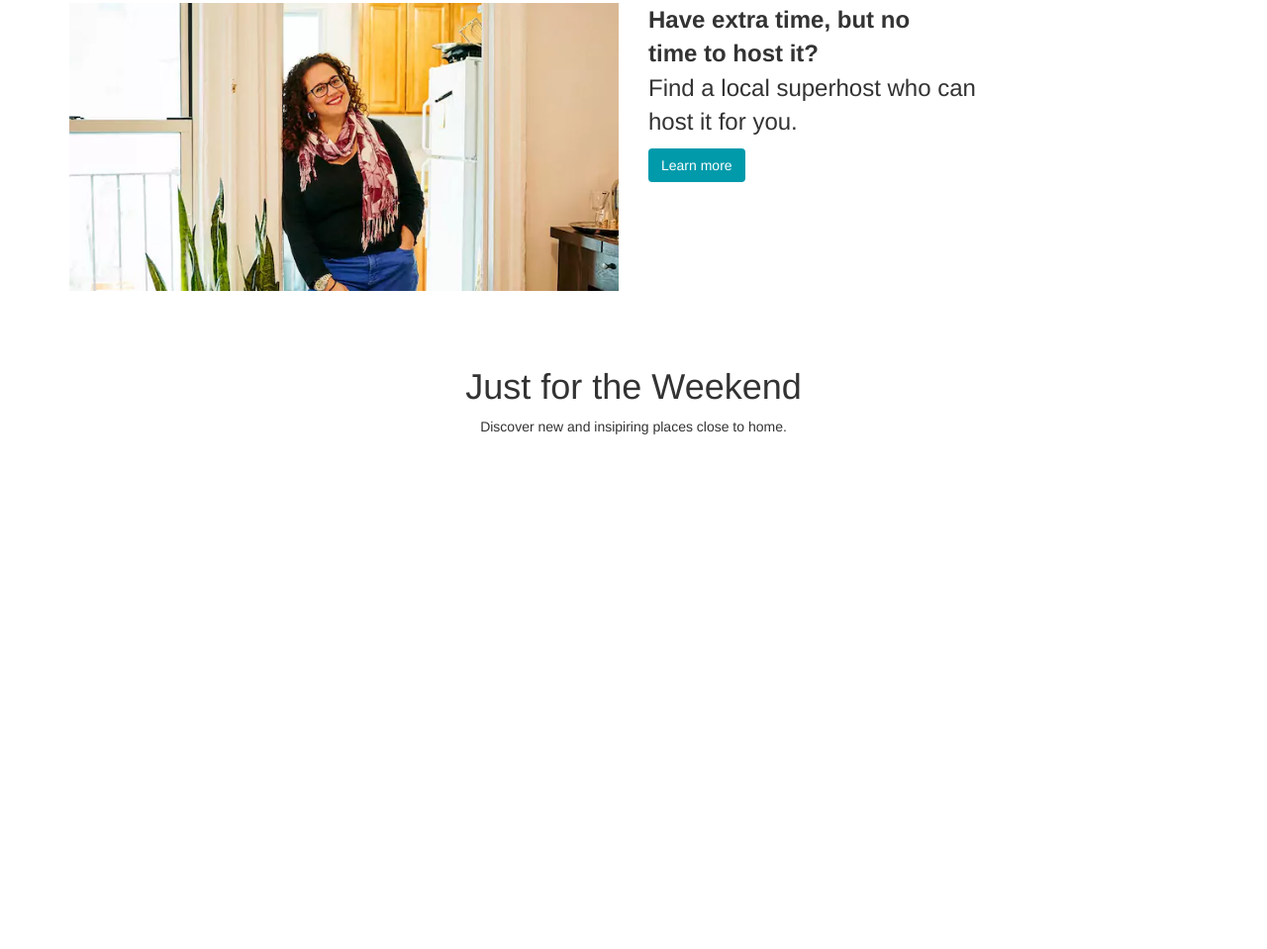
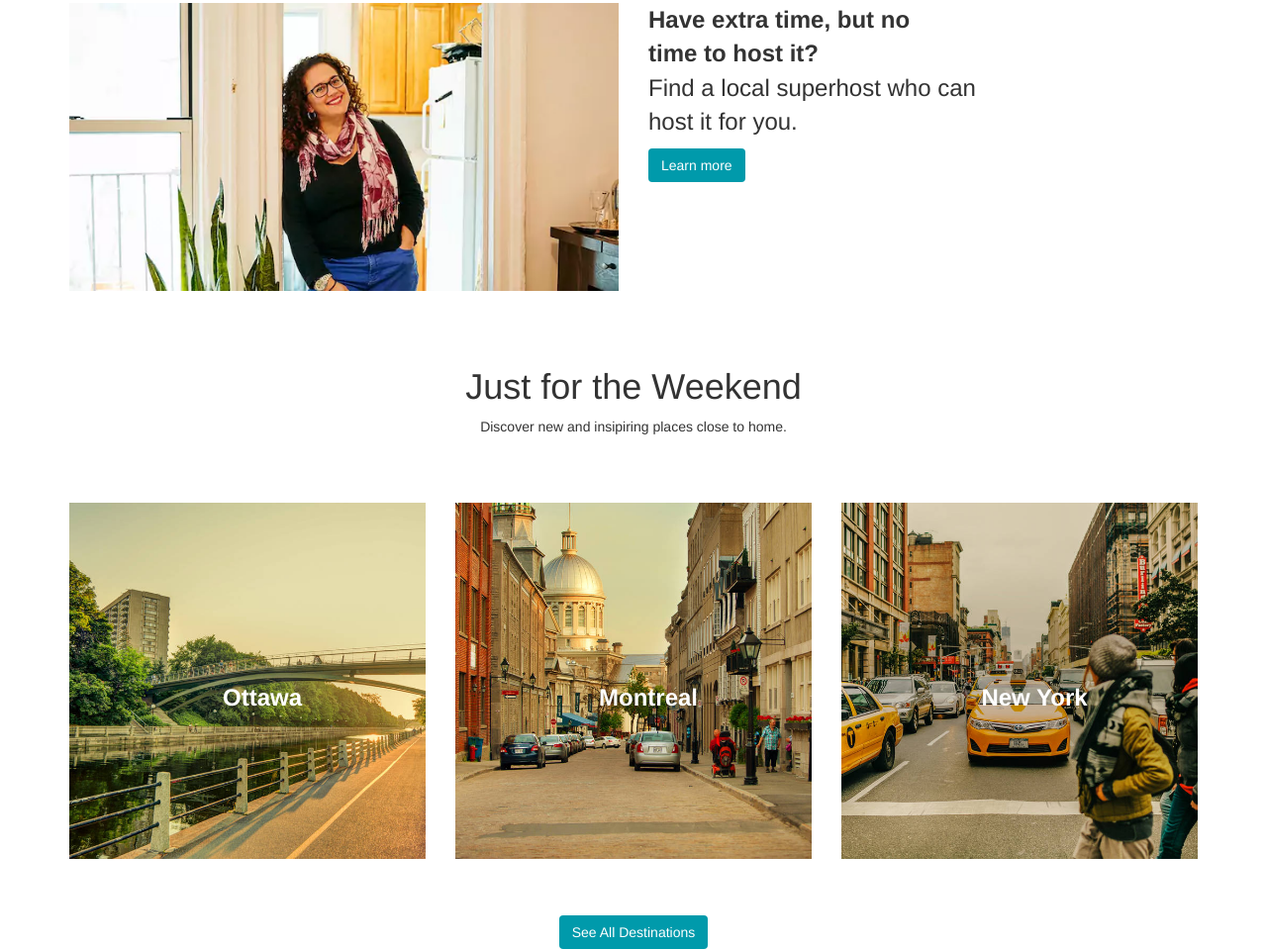
Before and after one commit to coolsday/airbnb_project, a plain HTML site: page index.html in a window 1280 px wide. Shown: the part 846-1805 px from the top of the page at 99% size. Before the commit the page ends 1297 px from the top, so only its background shows below. Drawn offline with nearby package versions, Linux system fonts and the light colour scheme.

Commit message:
create discovery section of page

```diff
--- a/css/style.css
+++ b/css/style.css
@@ -11,7 +11,7 @@ html, body {
   width: 100%;
 }
 
-.about {
+.discover {
     background-color: white;
     text-align: center;
     width: 100%;
@@ -35,6 +35,11 @@ html, body {
     font-size: 24px;
 }
 
+.discover-font {
+    color: white;
+    font-size: 24px;
+}
+
 .btn-host {
     color: white;
     background-color: #009aab;
@@ -43,3 +48,9 @@ html, body {
 .btn-host:hover {
     background-color: #006671;
 }
+
+.place {
+    position: absolute;
+    text-align: center;
+    top: 50%;
+}
--- a/index.html
+++ b/index.html
@@ -49,9 +49,37 @@
                 </div>
             </div>
 
-            <div class="about">
+            <div class="discover">
                 <h1>Just for the Weekend</h1>
                 <p>Discover new and insipiring places close to home.</p>
+            </div>
+
+            <!-- images for discover section -->
+            <div class="row section-padding">
+                <div class="col-lg-4 col-md-4 col-sm-4">
+                    <div class="place air-slide">
+                        <strong class="discover-font">Ottawa</strong>
+                    </div>
+                    <img class="air-slide" src="img/ottawa.jpg" />
+                </div>
+                <div class="col-lg-4 col-md-4 col-sm-4">
+                    <div class="place air-slide">
+                        <strong class="discover-font">Montreal</strong>
+                    </div>
+                    <img class="air-slide" src="img/montreal.jpg" />
+                </div>
+                <div class="col-lg-4 col-md-4 col-sm-4">
+                    <div class="place air-slide">
+                        <strong class="discover-font">New York</strong>
+                    </div>
+                    <img class="air-slide" src="img/new_york.jpg" />
+                </div>
+            </div>
+            <div class="row">
+                <div style="text-align: center;">
+                    <button class="btn btn-host btn-large" type="button">
+                    See All Destinations
+                    </button>
                 </div>
             </div>
         </div>
```
Also changed, not shown: img/montreal.jpg (added), img/new_york.jpg (added), img/ottawa.jpg (added). Lines whose indentation alone changed are shown as unchanged.
